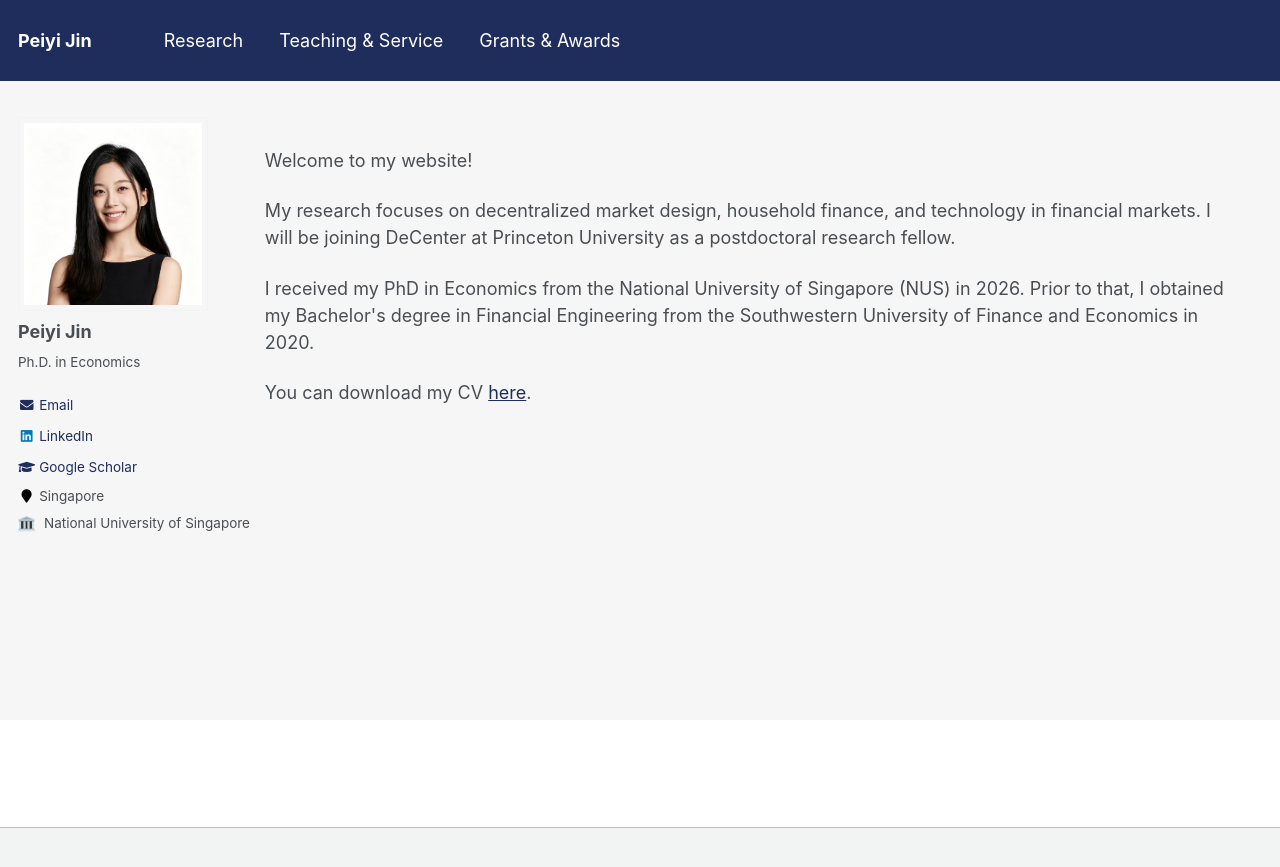
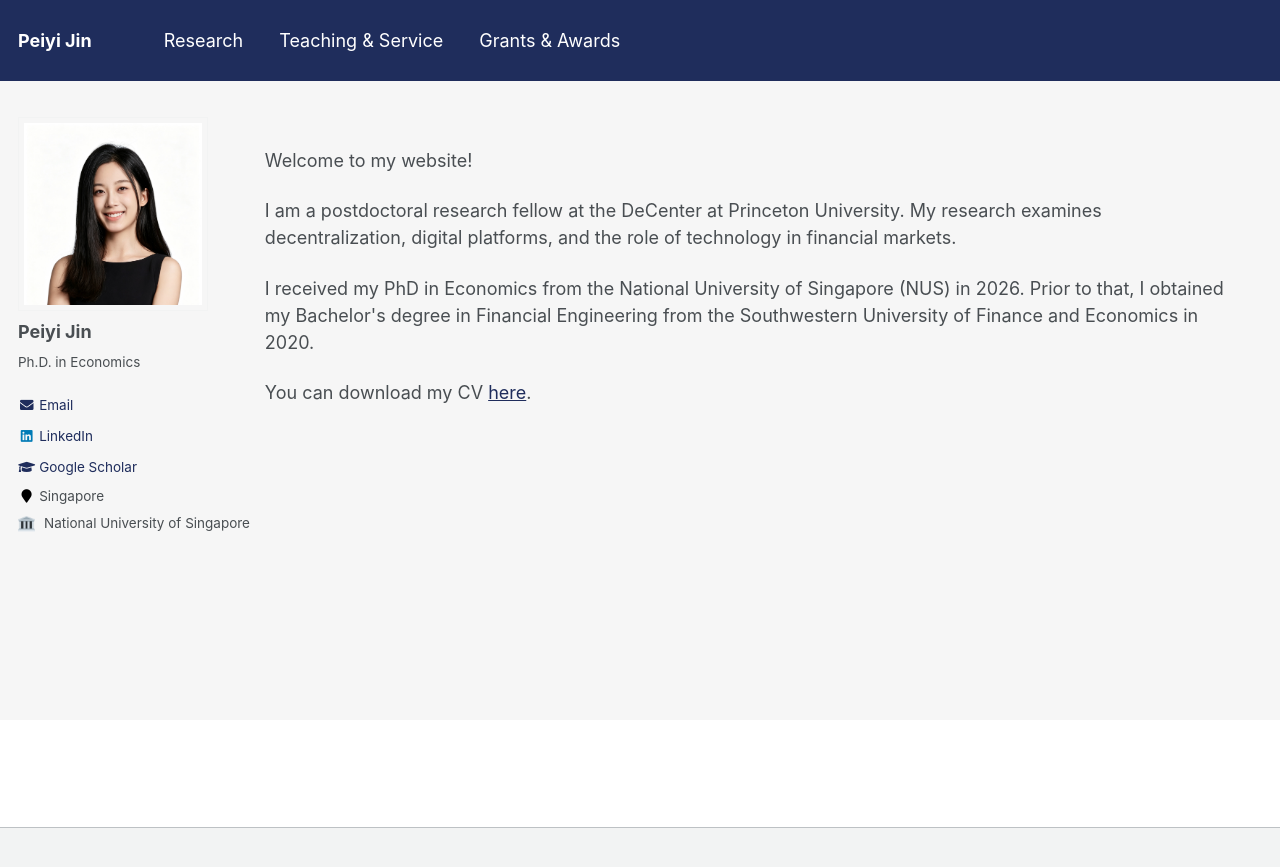
Before and after one commit to peiyi-jin/peiyi-jin.github.io, a Jekyll site: the page built from _pages/about.md, in a window 1280 px wide. Shown: the top 867 px of the page. Built offline with Jekyll 4.4.1, drawn with Linux system fonts in a browser that asks for light colours.

Commit message:
Update bio to reflect Princeton DeCenter postdoc position
Replace the forward-looking "will be joining" phrasing with the current
appointment, and update the research description.

Co-Authored-By: Claude Opus 5 <noreply@anthropic.com>
Claude-Session: https://claude.ai/code/session_01Em5my9z8oEt6JLtQGafWnk

```diff
--- a/_pages/about.md
+++ b/_pages/about.md
@@ -155,7 +155,7 @@ redirect_from:
 <p>Welcome to my website!</p>
 
 <p>
-My research focuses on decentralized market design, household finance, and technology in financial markets. I will be joining DeCenter at Princeton University as a postdoctoral research fellow.
+I am a postdoctoral research fellow at the DeCenter at Princeton University. My research examines decentralization, digital platforms, and the role of technology in financial markets.
 </p>
 
 <p>
```
